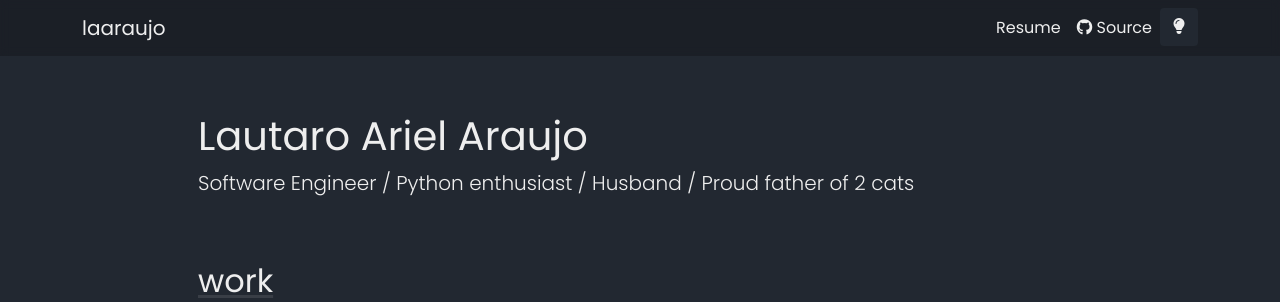
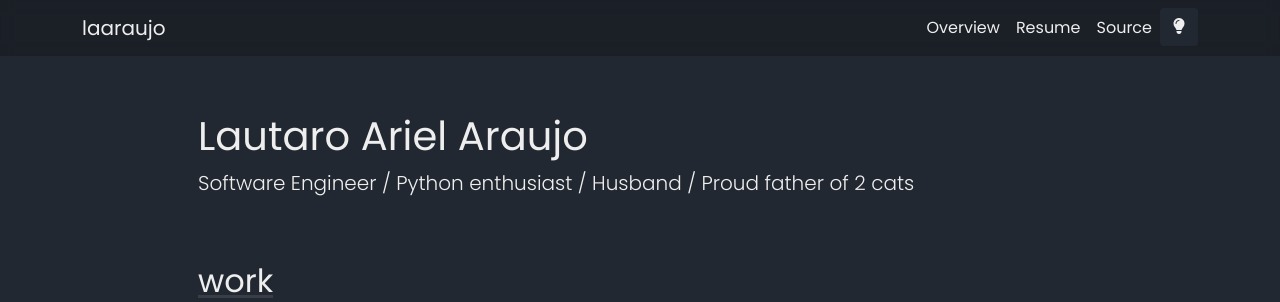
Before and after one commit to laaraujo/laaraujo-resume, a Flask app: page / in a window 1280 px wide. Shown: the top 302 px of the page. Run offline with Flask 2, Linux system fonts and the light colour scheme; some libraries are stand-ins or nearby versions.

Commit message:
add overview navlink and hover effect for navbar-brand

```diff
--- a/src/static/css/style.css
+++ b/src/static/css/style.css
@@ -46,7 +46,7 @@ body {
 
 #resume-navbar {
   background-color: var(--navbar-bg-color) !important;
-  backdrop-filter: blur(4px);
+  backdrop-filter: blur(7px);
 }
 
 html *, .navbar-brand, .nav-link, .navbar-toggler {
@@ -163,3 +163,7 @@ th {
 #pic {
   border: .1rem solid var(--font-color)
 }
+
+.navbar-brand:hover {
+  transform: scale(1.1);
+}
--- a/src/templates/header.html
+++ b/src/templates/header.html
@@ -8,10 +8,13 @@
     <div class="collapse navbar-collapse" id="navbarNavDropdown">
       <ul class="navbar-nav ms-auto">
         <li class="nav-item">
+          <a class="nav-link" href="#" x-on:click="showResume = false">Overview</a>
+        </li>
+        <li class="nav-item">
           <a class="nav-link" href="#" x-on:click="showResume = true">Resume</a>
         </li>
         <li class="nav-item">
-          <a class="nav-link" href="https://github.com/laaraujo/laaraujo-resume" target="_blank"><i class="fa-brands fa-github"></i> Source</a>
+          <a class="nav-link" href="https://github.com/laaraujo/laaraujo-resume" target="_blank">Source</a>
         </li>
         <li class="nav-item">
           <button class='btn theme-btn light' onclick="setTheme('light')" data-bs-toggle="tooltip"
```
